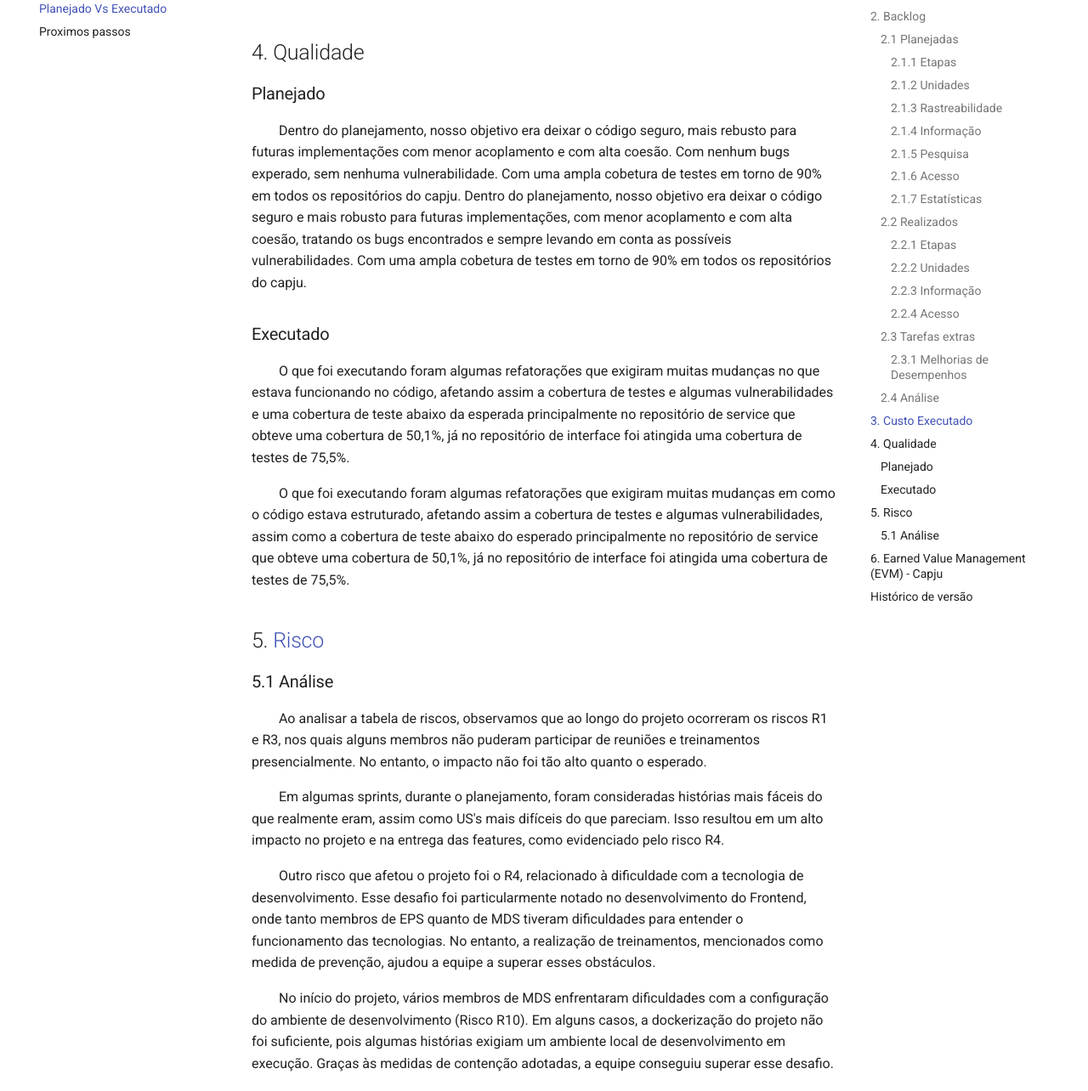
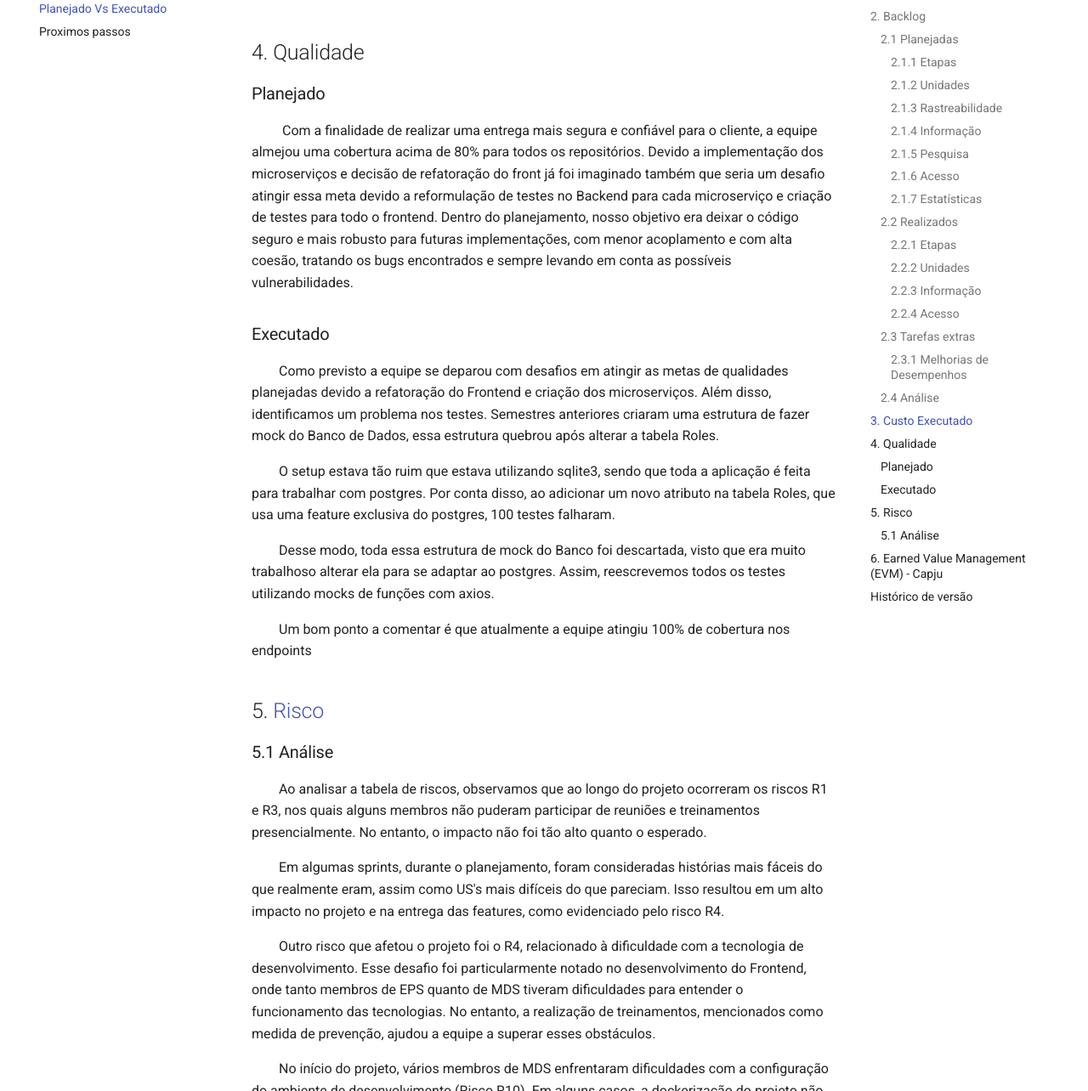
Before and after one commit to fga-eps-mds/2023-1-CAPJu-Doc, an MkDocs documentation site: the page built from docs/RelatorioEncerramentoDoProjeto/planejado_vs_executado.md, in a window 1280 px wide and 1400 px high, scrolled down 4451 px, cut to the strip 116-1400 px from the top of the window. Shown: the whole strip at 85% size. Built offline with MkDocs 1.6.1 and Material for MkDocs 9.7.7, drawn with Linux system fonts in a browser that asks for light colours.

Commit message:
atualiza topico de qualidade em planejados vs executados

```diff
--- a/docs/RelatorioEncerramentoDoProjeto/planejado_vs_executado.md
+++ b/docs/RelatorioEncerramentoDoProjeto/planejado_vs_executado.md
@@ -117,14 +117,17 @@
 
 ### Planejado
 
-&emsp;&emsp;Dentro do planejamento, nosso objetivo era deixar o código seguro, mais rebusto para futuras implementações com menor acoplamento e com alta coesão. Com nenhum bugs experado, sem nenhuma vulnerabilidade. Com uma ampla cobetura de testes em torno de 90% em todos os repositórios do capju.
-Dentro do planejamento, nosso objetivo era deixar o código seguro e mais robusto para futuras implementações, com menor acoplamento e com alta coesão, tratando os bugs encontrados e sempre levando em conta as possíveis vulnerabilidades. Com uma ampla cobetura de testes em torno de 90% em todos os repositórios do capju.
+&emsp;&emsp; Com a finalidade de realizar uma entrega mais segura e confiável para o cliente, a equipe almejou uma cobertura acima de 80% para todos os repositórios. Devido a implementação dos microserviços e decisão de refatoração do front já foi imaginado também que seria um desafio atingir essa meta devido a reformulação de testes no Backend para cada microserviço e criação de testes para todo o frontend. Dentro do planejamento, nosso objetivo era deixar o código seguro e mais robusto para futuras implementações, com menor acoplamento e com alta coesão, tratando os bugs encontrados e sempre levando em conta as possíveis vulnerabilidades.
 
 ### Executado
 
-&emsp;&emsp;O que foi executando foram algumas refatorações que exigiram muitas mudanças no que estava funcionando no código, afetando assim a cobertura de testes e algumas vulnerabilidades e uma cobertura de teste abaixo da esperada principalmente no repositório de service que obteve uma cobertura de 50,1%, já no repositório de interface foi atingida uma cobertura de testes de 75,5%.
+&emsp;&emsp;Como previsto a equipe se deparou com desafios em atingir as metas de qualidades planejadas devido a refatoração do Frontend e criação dos microserviços. Além disso, identificamos um problema nos testes. Semestres anteriores criaram uma estrutura de fazer mock do Banco de Dados, essa estrutura quebrou após alterar a tabela Roles.
 
-&emsp;&emsp;O que foi executando foram algumas refatorações que exigiram muitas mudanças em como o código estava estruturado, afetando assim a cobertura de testes e algumas vulnerabilidades, assim como a cobertura de teste abaixo do esperado principalmente no repositório de service que obteve uma cobertura de 50,1%, já no repositório de interface foi atingida uma cobertura de testes de 75,5%.
+&emsp;&emsp;O setup estava tão ruim que estava utilizando sqlite3, sendo que toda a aplicação é feita para trabalhar com postgres. Por conta disso, ao adicionar um novo atributo na tabela Roles, que usa uma feature exclusiva do postgres, 100 testes falharam.
+
+&emsp;&emsp;Desse modo, toda essa estrutura de mock do Banco foi descartada, visto que era muito trabalhoso alterar ela para se adaptar ao postgres. Assim, reescrevemos todos os testes utilizando mocks de funções com axios.
+
+&emsp;&emsp;Um bom ponto a comentar é que atualmente a equipe atingiu 100% de cobertura nos endpoints
 
 ## 5. [Risco](https://fga-eps-mds.github.io/2023-1-CAPJu-Doc/plano_de_gerenciamento_de_riscos/)
 
```
